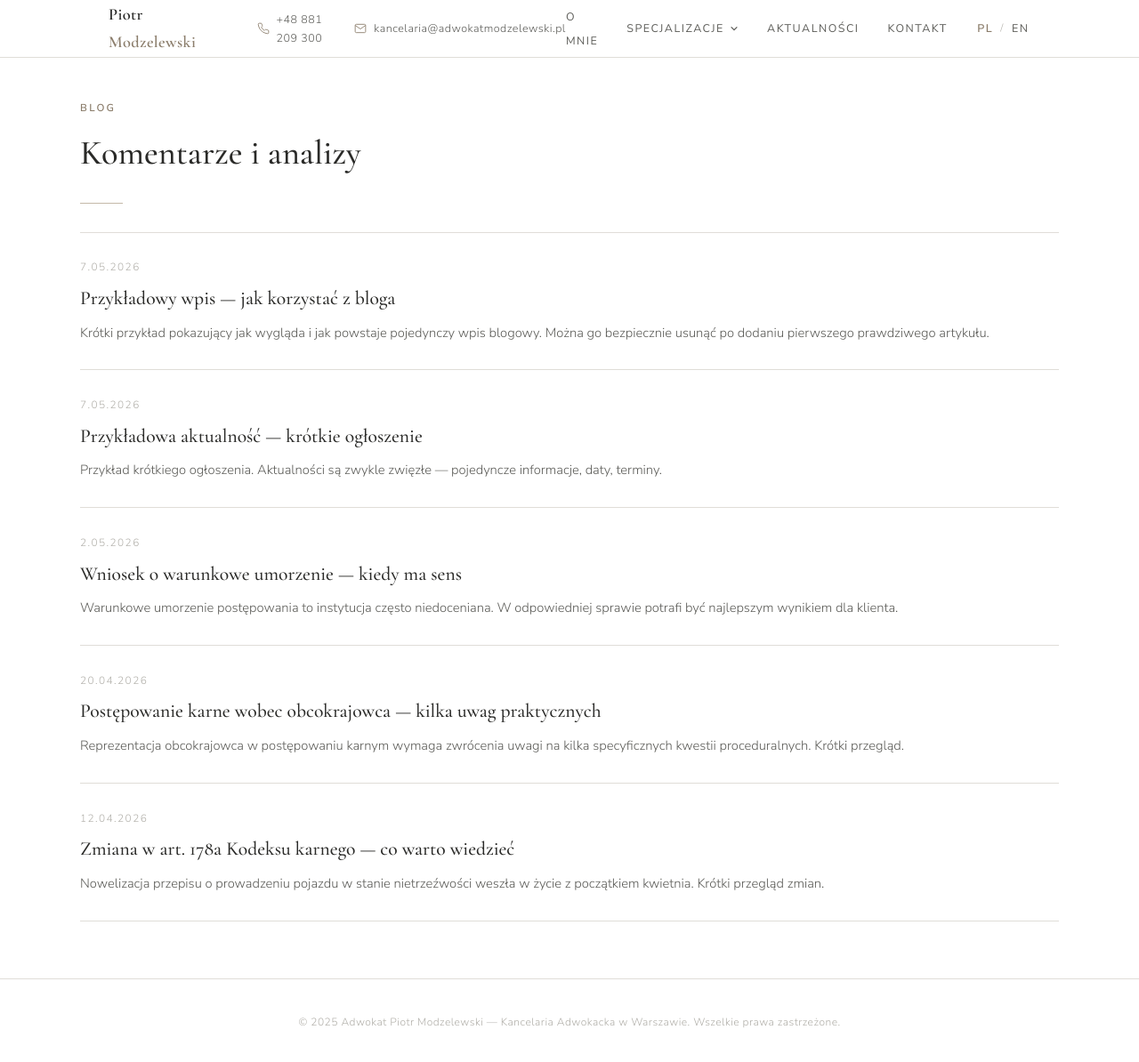
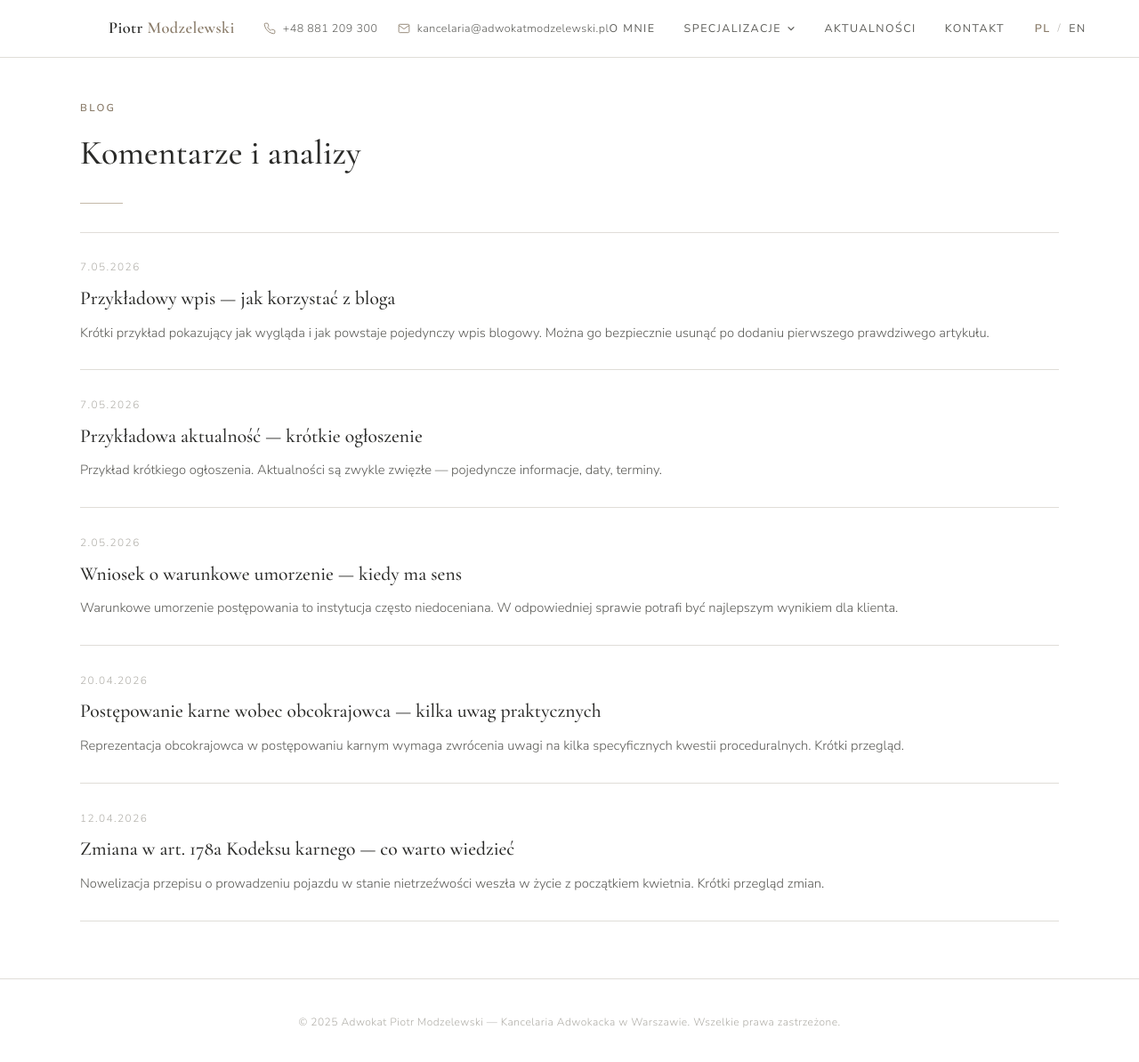
Before and after one commit to pmmodzelewski/adwokatmodzelewski.pl, a Jekyll site: the page built from blog/index.html, in a window 1280 px wide and 1198 px high. Shown: the top 1194 px of the window at 89% size. Built offline with Jekyll 4.4.1, drawn with Linux system fonts in a browser that asks for light colours; Markdown is read by kramdown in place of the engine named in the settings.

Commit message:
fix: nawigacja kontaktowa nie zawijala sie w waskich oknach
Po wprowadzeniu telefonu+email obok logo nawigacja na desktopach
1100-1400px zaczynala laczyc sie ciasno: logo lamalo sie na
"Piotr / Modzelewski", "O MNIE" rozjezdzalo na dwie linie,
"+48 881 / 209 300" tez sie lamal.

Fix:
- white-space: nowrap na .nav-logo, .nav-contact-item, .nav-links a
  i kazdym .nav-links li (zeby teksty zostawaly w jednej linii)
- flex-shrink: 0 na .nav-brand, .nav-contact, .nav-links (nie kurcza
  sie pod ciasnotka)
- nowy breakpoint @1200px: chowa najdluzsza etykiete (email) ale
  zostawia numer telefonu z labelka
- @900px nadal: tylko ikony, dwie etykiety schowane
- @640px nadal: caly blok kontaktu schowany (mobile menu wystarcza)

```diff
--- a/_includes/nav.html
+++ b/_includes/nav.html
@@ -29,7 +29,7 @@
           <svg viewBox="0 0 24 24" fill="none" stroke="currentColor" stroke-width="1.5" aria-hidden="true"><path d="M22 16.92v3a2 2 0 01-2.18 2 19.79 19.79 0 01-8.63-3.07 19.5 19.5 0 01-6-6 19.79 19.79 0 01-3.07-8.67A2 2 0 014.11 2h3a2 2 0 012 1.72c.127.96.361 1.903.7 2.81a2 2 0 01-.45 2.11L8.09 9.91a16 16 0 006 6l1.27-1.27a2 2 0 012.11-.45c.907.339 1.85.573 2.81.7A2 2 0 0122 16.92z"/></svg>
           <span class="nav-contact-label">+48 881 209 300</span>
         </a>
-        <a class="nav-contact-item" href="mailto:kancelaria@adwokatmodzelewski.pl" aria-label="Email: kancelaria@adwokatmodzelewski.pl">
+        <a class="nav-contact-item nav-contact-item--email" href="mailto:kancelaria@adwokatmodzelewski.pl" aria-label="Email: kancelaria@adwokatmodzelewski.pl">
           <svg viewBox="0 0 24 24" fill="none" stroke="currentColor" stroke-width="1.5" aria-hidden="true"><path d="M4 4h16c1.1 0 2 .9 2 2v12c0 1.1-.9 2-2 2H4c-1.1 0-2-.9-2-2V6c0-1.1.9-2 2-2z"/><polyline points="22,6 12,13 2,6"/></svg>
           <span class="nav-contact-label">kancelaria@adwokatmodzelewski.pl</span>
         </a>
--- a/assets/css/main.css
+++ b/assets/css/main.css
@@ -63,12 +63,14 @@ nav.scrolled { box-shadow: 0 1px 20px rgba(0,0,0,0.06); }
   letter-spacing: 0.02em;
 }
 .nav-logo span { color: var(--accent); }
-.nav-links { display: flex; gap: 2rem; list-style: none; align-items: center; }
+.nav-links { display: flex; gap: 2rem; list-style: none; align-items: center; flex-shrink: 0; }
+.nav-links li { white-space: nowrap; }
 .nav-links a {
   font-size: 0.78rem; font-weight: 400;
   letter-spacing: 0.12em; text-transform: uppercase;
   color: var(--text-light); text-decoration: none;
   transition: color 0.25s;
+  white-space: nowrap;
 }
 .nav-links a:hover { color: var(--text); }
 
@@ -101,13 +103,17 @@ nav.scrolled { box-shadow: 0 1px 20px rgba(0,0,0,0.06); }
 .nav-brand {
   display: flex;
   align-items: center;
-  gap: 2.5rem;
-  min-width: 0;     /* pozwala kontentowi sie kurczyc w razie potrzeby */
+  gap: 2rem;
+  flex-shrink: 0;             /* logo + contact nie kurcza sie */
+}
+.nav-brand .nav-logo {
+  white-space: nowrap;
 }
 .nav-contact {
   display: flex;
   align-items: center;
   gap: 1.4rem;
+  flex-shrink: 0;
 }
 .nav-contact-item {
   display: inline-flex;
@@ -118,6 +124,7 @@ nav.scrolled { box-shadow: 0 1px 20px rgba(0,0,0,0.06); }
   color: var(--text-light);
   text-decoration: none;
   transition: color 0.25s;
+  white-space: nowrap;        /* numer i email zostaja w jednej linii */
 }
 .nav-contact-item:hover {
   color: var(--accent);
@@ -634,6 +641,14 @@ footer {
 .mobile-toggle { display: none; background: none; border: none; cursor: pointer; padding: 0.5rem; }
 .mobile-toggle svg { width: 22px; height: 22px; color: var(--text); }
 
+/* Wezsze desktopy: chowamy najdluzsza etykiete (email),
+   numer telefonu zostaje. */
+@media (max-width: 1200px) {
+  .nav-contact-item--email .nav-contact-label { display: none; }
+  .nav-brand { gap: 1.5rem; }
+  .nav-contact { gap: 1rem; }
+}
+
 @media (max-width: 900px) {
   .hero-grid { grid-template-columns: 1fr; gap: 2.5rem; text-align: center; }
   .hero-photo { max-width: 300px; margin: 0 auto; order: -1; }
@@ -643,9 +658,10 @@ footer {
   .practice-list { grid-template-columns: 1fr 1fr; }
   .contact-grid { grid-template-columns: 1fr; }
   .preview-grid { grid-template-columns: 1fr; }
-  /* Tablet: chowamy etykiety, zostaja tylko ikony */
+  /* Tablet: chowamy wszystkie etykiety, zostaja tylko ikony */
   .nav-contact-label { display: none; }
-  .nav-contact { gap: 1rem; margin-right: 1rem; }
+  .nav-brand { gap: 1.2rem; }
+  .nav-contact { gap: 0.9rem; }
 }
 @media (max-width: 640px) {
   .mobile-toggle { display: block; }
```
